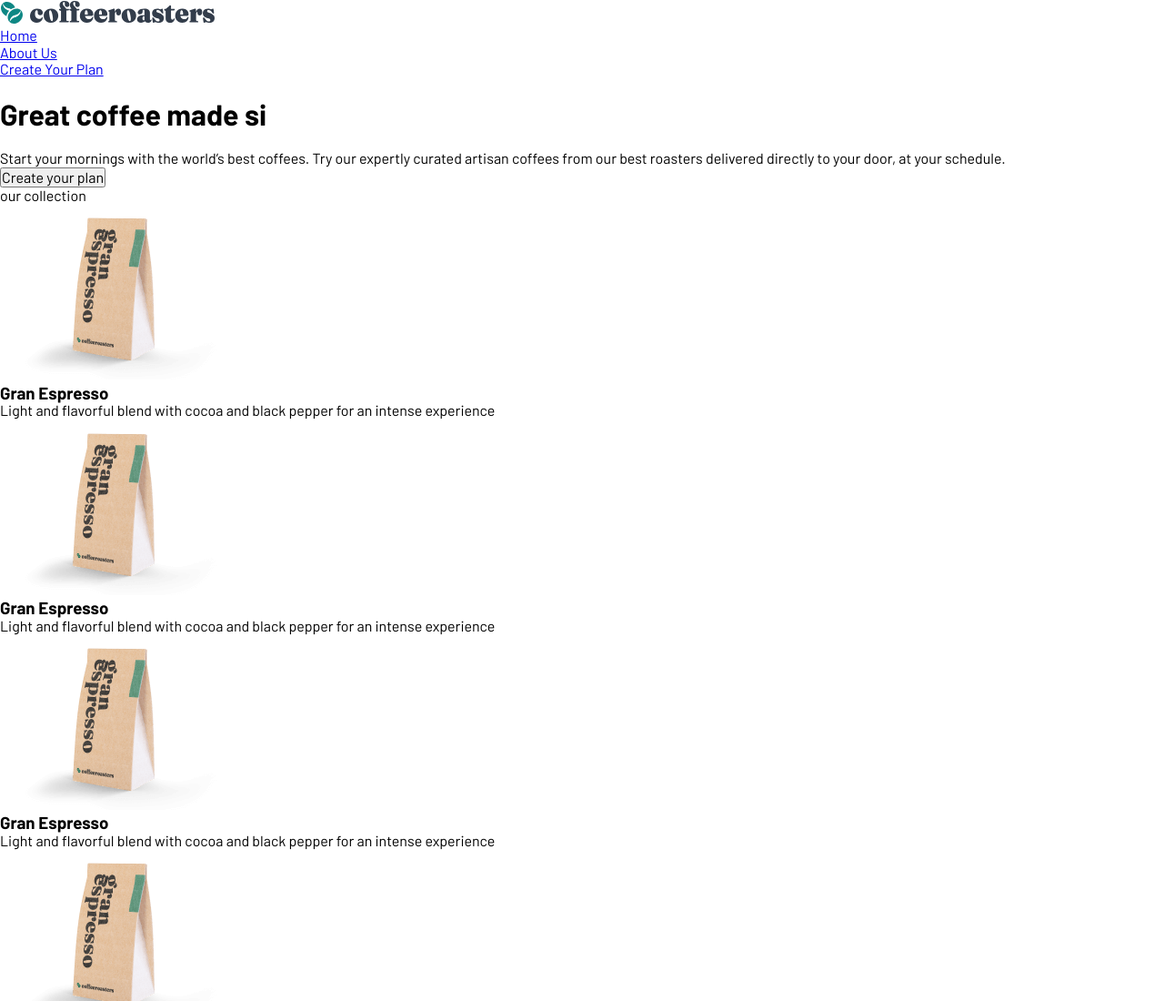
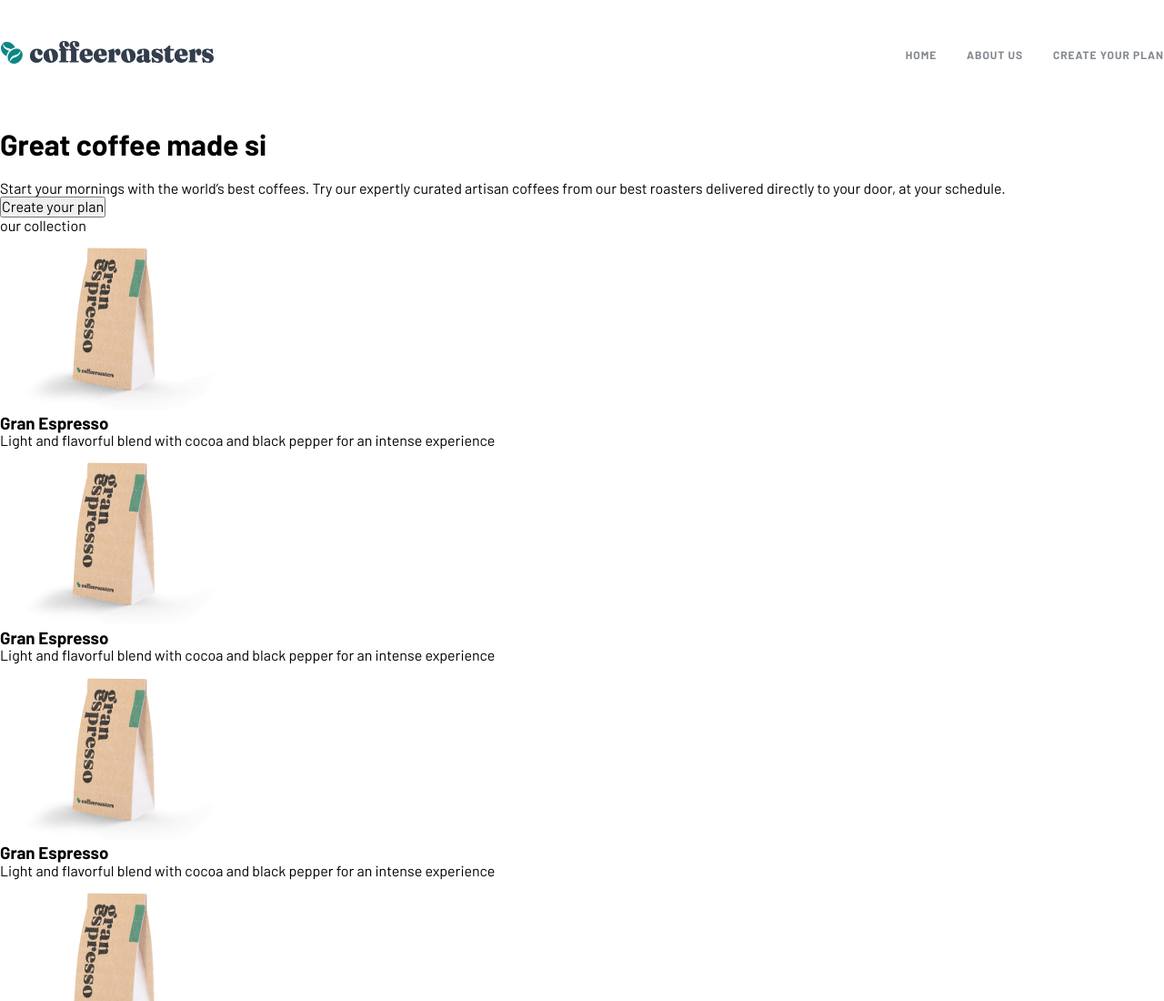
Before and after one commit to rishtansoft/fn8-coffee, a plain HTML site: page index.html in a window 1280 px wide. Shown: the top 1100 px of the page at 91% size. Drawn offline with nearby package versions, Linux system fonts and the light colour scheme.

Commit message:
header desktop finished

```diff
--- a/index.html
+++ b/index.html
@@ -29,14 +29,16 @@
           <div class="container header__container">
                <div class="header__logo">
                     <a href="#">
-                         <img src="./img/Coffee-logo.svg" alt="Coffee-logo">
+                         <img width="236" src="./img/Coffee-logo.svg" alt="Coffee-logo">
                     </a>
                </div>
 
                <div class="header__nav">
-                    <ul class="header__nav-list li list-item"><a href="#">Home</a></ul>
-                    <ul class="header__nav-list li list-item"><a href="#">About Us</a></ul>
-                    <ul class="header__nav-list li list-item"><a href="#">Create Your Plan</a></ul>
+                    <ul>
+                         <li><a href="#">Home</a></li>
+                         <li><a href="#">About us</a></li>
+                         <li><a href="#">Create your plan</a></li>
+                    </ul>
                </div>
           </div>
      </header>
--- a/styles/style.css
+++ b/styles/style.css
@@ -7,6 +7,7 @@
      --dark-gray-color: #83888F;
      --orange-icon-color: #FDD6BA;
      --dark-color: #333D4B;
+     --hover-transition: all 0.3s ease-out;
 }
 
 * {
@@ -28,3 +29,38 @@ body {
 }
 
 /* Header styles */
+.header__container {
+     display: flex;
+     align-items: center;
+     justify-content: space-between;
+     padding: 44px 0px;
+}
+
+.header__logo img {
+     width: 236px;
+}
+
+.header__nav ul {
+     list-style: none;
+     display: flex;
+}
+
+.header__nav ul li:not(:last-child) {
+     margin-right: 33px;
+}
+
+.header__nav ul a {
+     text-decoration: none;
+     color: #83888F;
+     font-size: 12px;
+     font-style: normal;
+     font-weight: 700;
+     line-height: 15px; /* 125% */
+     letter-spacing: 0.923px;
+     text-transform: uppercase;
+}
+
+.header__nav ul a:hover {
+     color: var(--dark-color);
+     transition: var(--hover-transition);
+}
```
